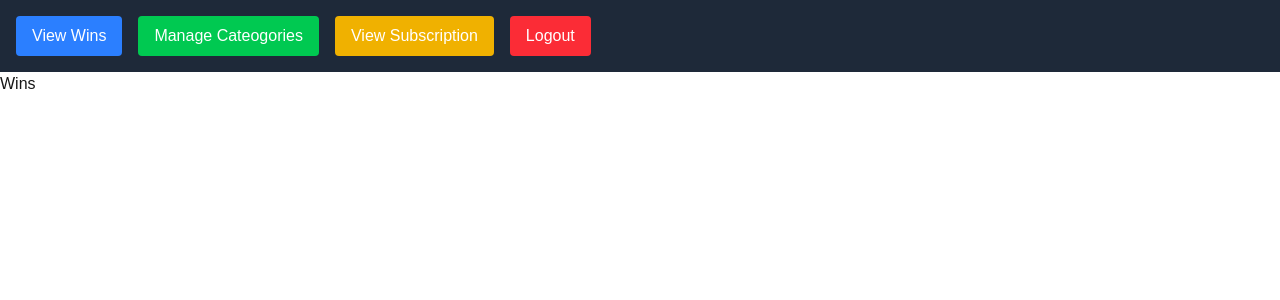
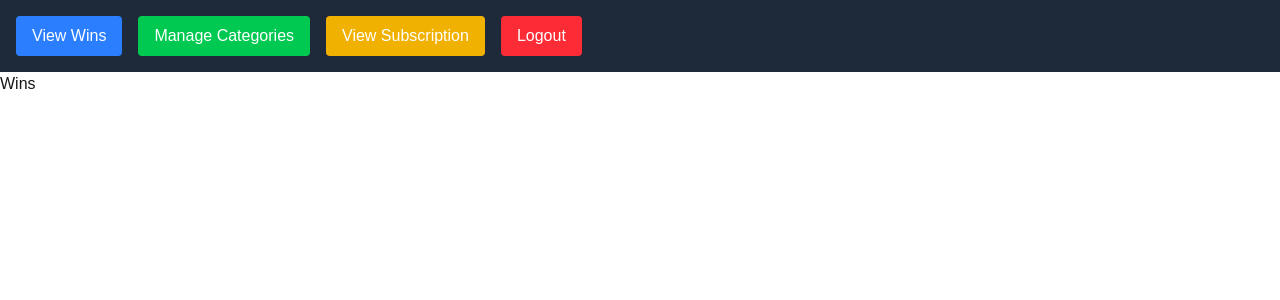
Before and after one commit to Navist/dev-wins-tracker, a Next.js app in the folder dev-wins-frontend/: page / in a window 1280 px wide. Shown: the top 300 px of the page. Built offline with nearby package versions, Linux system fonts and the light colour scheme.

Commit message:
Fixed typo

```diff
--- a/dev-wins-frontend/src/app/components/NavBar.tsx
+++ b/dev-wins-frontend/src/app/components/NavBar.tsx
@@ -18,7 +18,7 @@ export default function NavBar() {
                 onClick={() => router.push("/categories")}
                 className="px-4 py-2 bg-green-500 rounded"
             >
-                Manage Cateogories
+                Manage Categories
             </button>
             <button
                 onClick={() => router.push("/subscriptions")}
```
